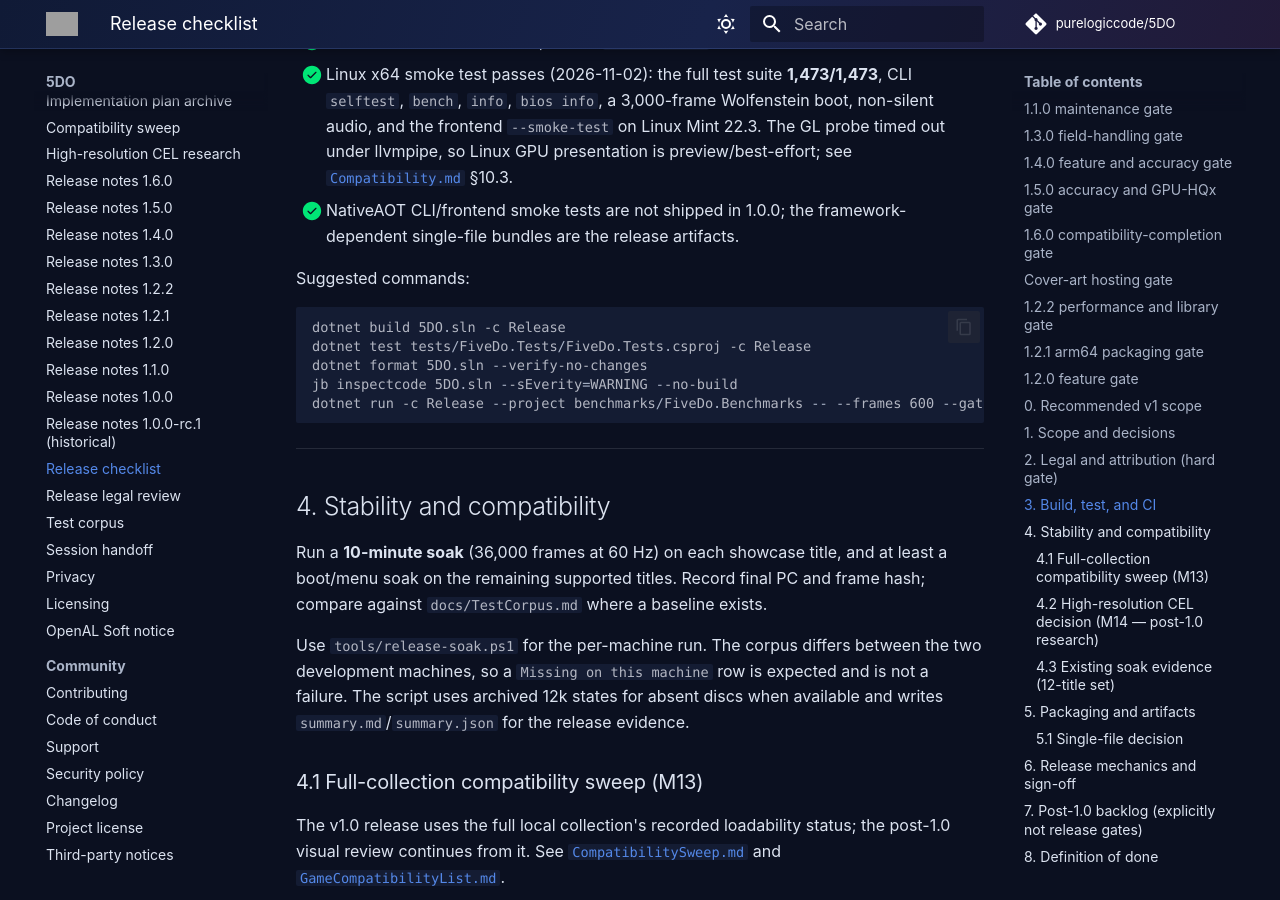
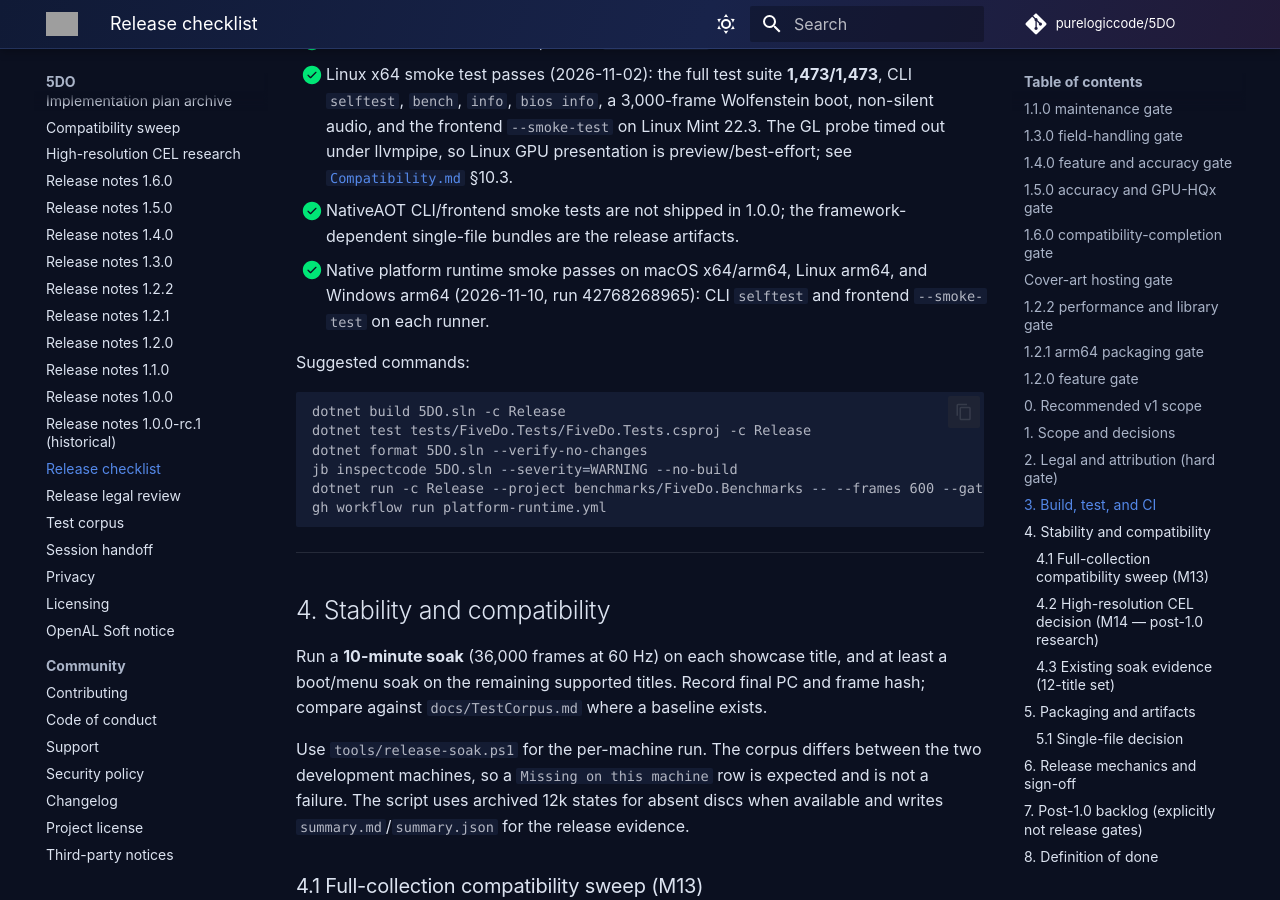
Before and after one commit to purelogiccode/5DO, an MkDocs documentation site: the page built from docs/ReleaseChecklist.md, in a window 1280 px wide and 900 px high, scrolled down 11049 px. Built offline with MkDocs 1.6.1 and Material for MkDocs 9.7.7, drawn with Linux system fonts in a browser that asks for light colours; comment, search, counter and statistics services are not loaded; grey boxes are pictures that could not be loaded.

Commit message:
Add platform runtime smoke to the release checklist
Record the 2026-11-10 macOS/Linux/Windows arm64 native smoke and the manual workflow command; fix the InspectCode command spelling.

````diff
--- a/docs/ReleaseChecklist.md
+++ b/docs/ReleaseChecklist.md
@@ -389,6 +389,9 @@ in [`ReleaseLegalReview.md`](ReleaseLegalReview.md).
       [`Compatibility.md`](Compatibility.md) §10.3.
 - [x] NativeAOT CLI/frontend smoke tests are not shipped in 1.0.0; the
       framework-dependent single-file bundles are the release artifacts.
+- [x] Native platform runtime smoke passes on macOS x64/arm64, Linux arm64, and
+      Windows arm64 (2026-11-10, run 42768268965): CLI `selftest` and frontend
+      `--smoke-test` on each runner.
 
 Suggested commands:
 
@@ -396,8 +399,9 @@ Suggested commands:
 dotnet build 5DO.sln -c Release
 dotnet test tests/FiveDo.Tests/FiveDo.Tests.csproj -c Release
 dotnet format 5DO.sln --verify-no-changes
-jb inspectcode 5DO.sln --sEverity=WARNING --no-build
+jb inspectcode 5DO.sln --severity=WARNING --no-build
 dotnet run -c Release --project benchmarks/FiveDo.Benchmarks -- --frames 600 --gate
+gh workflow run platform-runtime.yml
 ```
 
 ---
````
